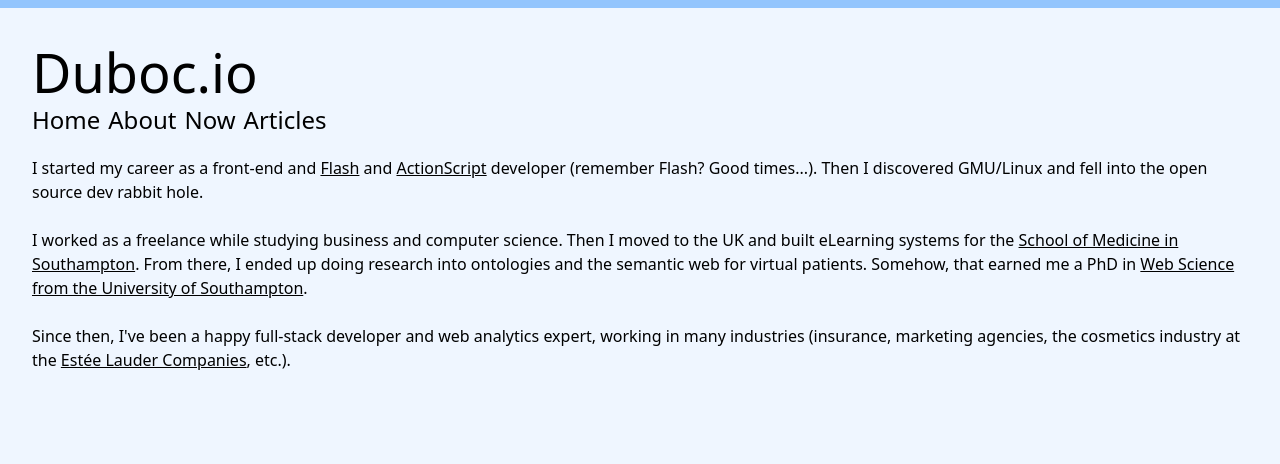
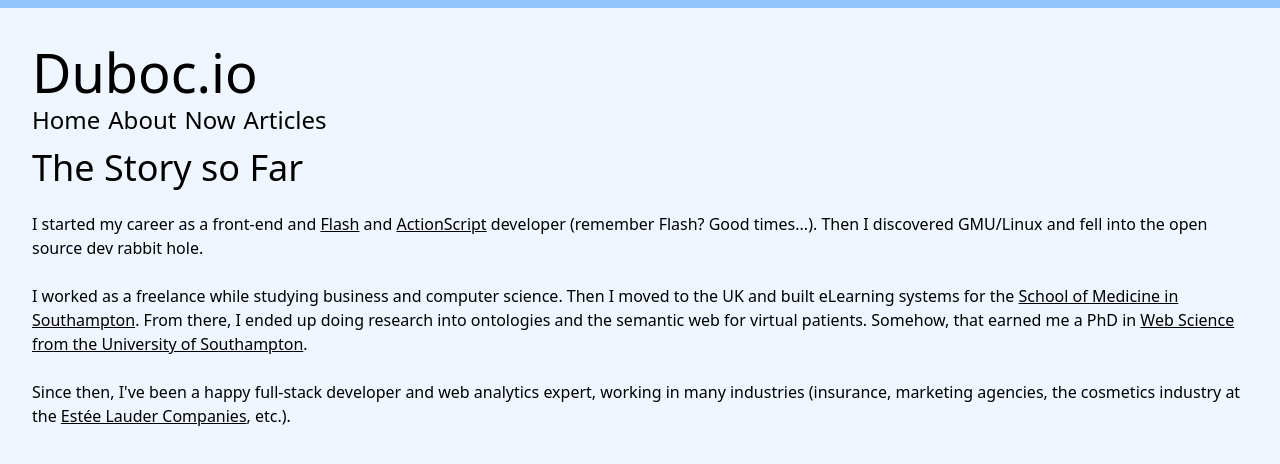
Before and after one commit to JeanRemyDuboc/dubocio, an Astro site: page /about in a window 1280 px wide. Built offline with nearby package versions, Linux system fonts and the light colour scheme; Astro itself is replaced by a stand-in of ours.

Commit message:
Added title on About page

```diff
--- a/src/pages/about.mdx
+++ b/src/pages/about.mdx
@@ -2,6 +2,8 @@
 layout: ../layouts/Layout.astro
 title: The Story so Far
 ---
+
+## The Story so Far
 
 I started my career as a front-end and [Flash](https://en.wikipedia.org/wiki/Adobe_Flash) and [ActionScript](https://en.wikipedia.org/wiki/ActionScript) developer (remember Flash? Good times...). Then I discovered GMU/Linux and fell into the open source dev rabbit hole.
 
```
